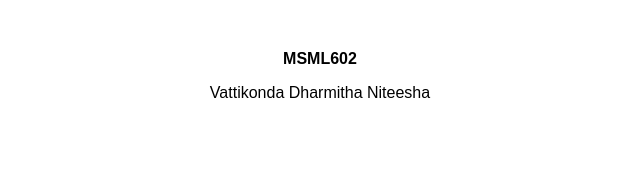
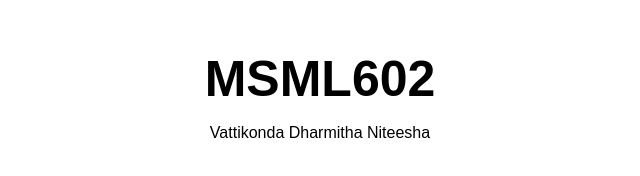
Before and after one commit to Dharmitha7/Dharmitha7.github.io, a plain HTML site: page index.html in a window 1280 px wide. Shown: the whole page, without its empty margins (320-960 px from the left). Drawn offline with Linux system fonts and the light colour scheme.

Commit message:
Update index.html

```diff
--- a/index.html
+++ b/index.html
@@ -13,7 +13,7 @@
   </style>
 </head>
 <body>
-  <p><strong>MSML602</strong></p>
+  <p><strong style="font-size: 50px;">MSML602</strong></p>
   <p>Vattikonda Dharmitha Niteesha</p>
 </body>
 </html>
```
